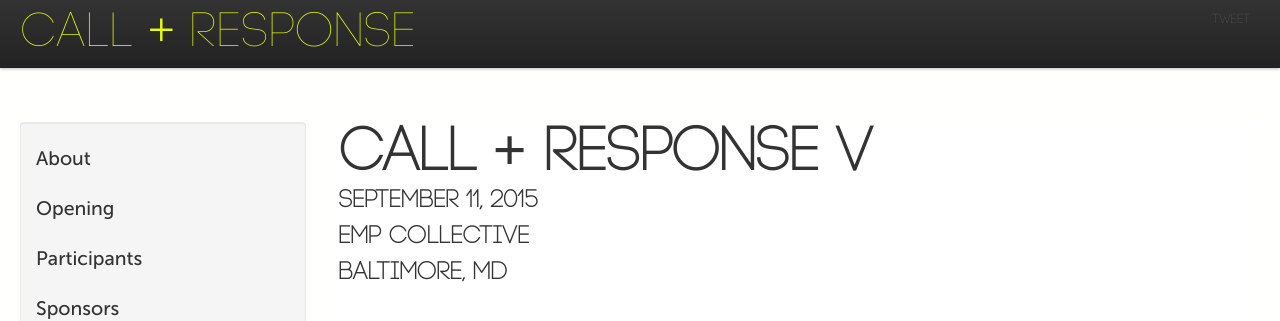
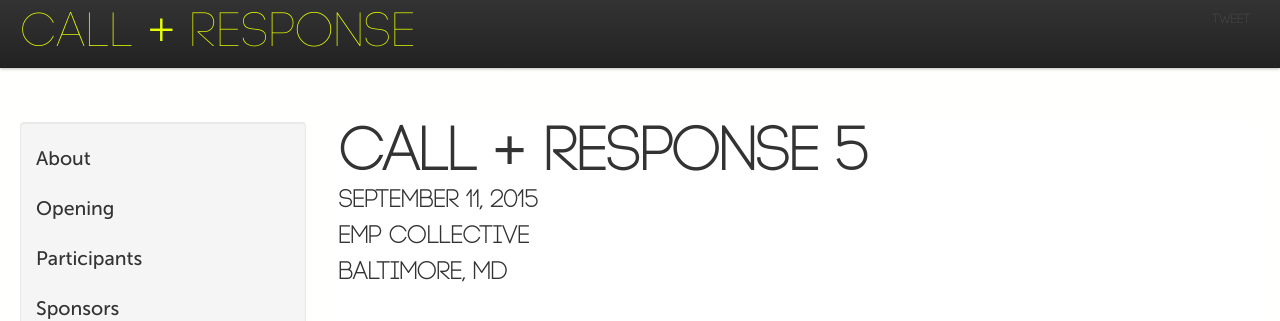
Before and after one commit to callandresponsedc/callandresponsedc, a Jekyll site: the page built from index.html, in a window 1280 px wide. Shown: the top 321 px of the page. Built offline with Jekyll 4.4.1, drawn with Linux system fonts in a browser that asks for light colours; Markdown is read by kramdown in place of the engine named in the settings; comment, search, counter and statistics services are not loaded.

Commit message:
Update index.html

```diff
--- a/index.html
+++ b/index.html
@@ -3,7 +3,7 @@ layout: landing
 title: Home
 ---
 
-<h1>Call + Response V</h1>
+<h1>Call + Response 5</h1>
 <h2>September 11, 2015</h2>
 <h2>EMP Collective</h2>
 <h2>Baltimore, MD</h2>
```
